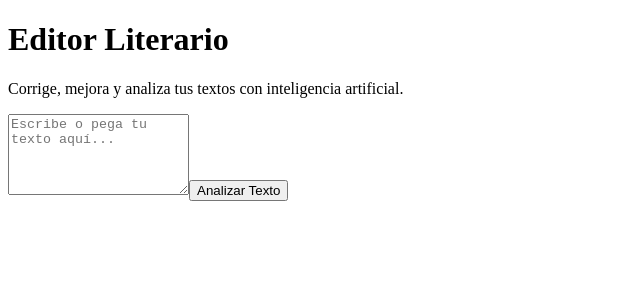
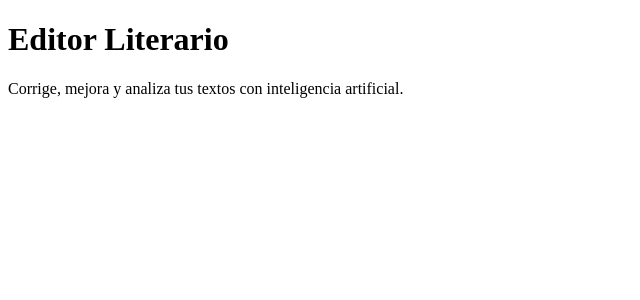
Before and after one commit to kasir1978/Editor-literario, a Next.js app: page / in a window 1280 px wide. Shown: the top 300 px of the page, without its empty margins (0-640 px from the left). Built offline with nearby package versions, Linux system fonts and the light colour scheme.

Commit message:
Update index.js

```diff
--- a/pages/index.js
+++ b/pages/index.js
@@ -1,77 +1,10 @@
-import React, { useState } from "react";
-import Head from "next/head";
+import React from "react";
 
 export default function Home() {
-  const [text, setText] = useState("");
-  const [submittedText, setSubmittedText] = useState("");
-  const [responseText, setResponseText] = useState("");
-
-  const handleSubmit = async (e) => {
-    e.preventDefault();
-
-    try {
-      const response = await fetch("/api/correct", {
-        method: "POST",
-        headers: { "Content-Type": "application/json" },
-        body: JSON.stringify({ text }),
-      });
-
-      if (!response.ok) {
-        throw new Error(`Error del servidor: ${response.status}`);
-      }
-
-      const data = await response.json();
-      setResponseText(data.correctedText || "No se pudo procesar el texto.");
-    } catch (error) {
-      console.error("Error al enviar la solicitud:", error);
-      setResponseText("Hubo un error al analizar el texto.");
-    }
-
-    setSubmittedText(text);
-  };
-
   return (
-    <>
-      <Head>
-        <title>Editor Literario</title>
-        <meta
-          name="description"
-          content="Asistente literario con IA para mejorar la escritura y corrección de textos."
-        />
-      </Head>
-      <main className="flex flex-col items-center justify-center min-h-screen p-5 bg-gray-100">
-        <h1 className="text-4xl font-bold text-gray-900">Editor Literario</h1>
-        <p className="mt-4 text-lg text-gray-700">
-          Corrige, mejora y analiza tus textos con inteligencia artificial.
-        </p>
-        <form onSubmit={handleSubmit} className="mt-6 w-full max-w-lg">
-          <textarea
-            className="w-full p-3 border rounded-lg focus:outline-none focus:ring-2 focus:ring-blue-500"
-            rows="5"
-            placeholder="Escribe o pega tu texto aquí..."
-            value={text}
-            onChange={(e) => setText(e.target.value)}
-          ></textarea>
-          <button
-            type="submit"
-            className="mt-4 px-5 py-3 text-white bg-blue-600 rounded-lg hover:bg-blue-700 w-full"
-          >
-            Analizar Texto
-          </button>
-        </form>
-        {submittedText && (
-          <div className="mt-6 p-4 bg-white shadow-lg rounded-lg w-full max-w-lg">
-            <h2 className="text-xl font-semibold">Texto Ingresado:</h2>
-            <p className="mt-2 text-gray-800">{submittedText}</p>
-          </div>
-        )}
-        {responseText && (
-          <div className="mt-6 p-4 bg-white shadow-lg rounded-lg w-full max-w-lg">
-            <h2 className="text-xl font-semibold">Texto Corregido:</h2>
-            <p className="mt-2 text-green-700">{responseText}</p>
-          </div>
-        )}
-      </main>
-    </>
+    <div>
+      <h1>Editor Literario</h1>
+      <p>Corrige, mejora y analiza tus textos con inteligencia artificial.</p>
+    </div>
   );
 }
```
